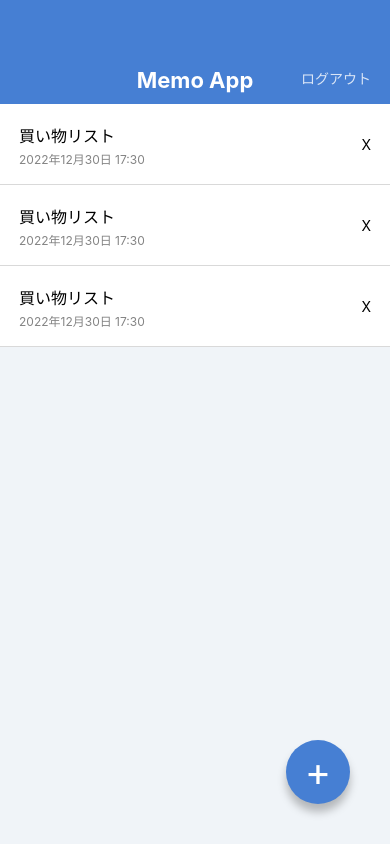
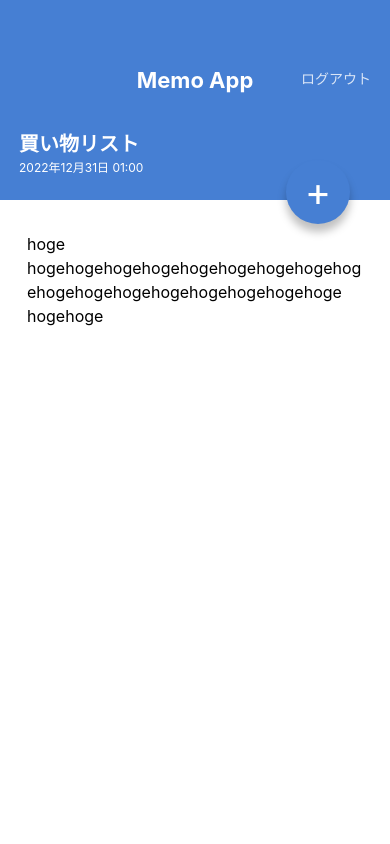
Before and after one commit to tetsu333/MemoAppRN3, a React Native app: screen /MemoList in a window 390 px wide. Built offline with nearby package versions, Linux system fonts and the light colour scheme.

Commit message:
Create MemoDetailScreen

```diff
--- a/App.jsx
+++ b/App.jsx
@@ -1,23 +1,8 @@
 import React from "react";
-import { StyleSheet, View } from "react-native";
 
-import AppBar from "./src/components/AppBar";
-import MemoList from "./src/components/MemoList";
-import CircleButton from "./src/components/CircleButton";
+import MemoListScreen from "./src/screens/MemoListScreen";
+import MemoDetailScreen from "./src/screens/MemoDetailScreen";
 
 export default function App() {
-  return (
-    <View style={styles.container}>
-      <AppBar />
-      <MemoList />
-      <CircleButton>+</CircleButton>
-    </View>
-  );
+  return <MemoDetailScreen />;
 }
-
-const styles = StyleSheet.create({
-  container: {
-    flex: 1,
-    backgroundColor: "#F0F4F8",
-  },
-});
--- a/src/components/CircleButton.jsx
+++ b/src/components/CircleButton.jsx
@@ -1,11 +1,11 @@
 import React from "react";
 import { View, Text, StyleSheet } from "react-native";
-import { string } from "prop-types";
+import { string, shape } from "prop-types";
 
 export default function CircleButton(props) {
-  const { children } = props;
+  const { children, style } = props;
   return (
-    <View style={styles.circleButton}>
+    <View style={[styles.circleButton, style]}>
       <Text style={styles.circleButtonLabel}>{children}</Text>
     </View>
   );
@@ -13,6 +13,11 @@
 
 CircleButton.propTypes = {
   children: string.isRequired,
+  style: shape(),
+};
+
+CircleButton.defaultProps = {
+  style: null,
 };
 
 const styles = StyleSheet.create({
--- /dev/null
+++ b/src/screens/MemoDetailScreen.jsx
@@ -0,0 +1,58 @@
+import React from "react";
+import { View, ScrollView, Text, StyleSheet } from "react-native";
+
+import AppBar from "../components/AppBar";
+import CircleButton from "../components/CircleButton";
+
+export default function MemoDetailScreen() {
+  return (
+    <View style={styles.container}>
+      <AppBar />
+      <View style={styles.memoHeader}>
+        <Text style={styles.memoTitle}>買い物リスト</Text>
+        <Text style={styles.memoDate}>2022年12月31日 01:00</Text>
+      </View>
+      <ScrollView style={styles.memoBody}>
+        <Text style={styles.memoText}>
+          hoge
+          hogehogehogehogehogehogehogehogehogehogehogehogehogehogehogehogehoge
+          hogehoge
+        </Text>
+      </ScrollView>
+      <CircleButton style={{ top: 160, bottom: "auto" }}>+</CircleButton>
+    </View>
+  );
+}
+
+const styles = StyleSheet.create({
+  container: {
+    flex: 1,
+    backgroundColor: "#ffffff",
+  },
+  memoHeader: {
+    backgroundColor: "#467FD3",
+    height: 96,
+    justifyContent: "center",
+    paddingVertical: 24,
+    paddingHorizontal: 19,
+  },
+  memoTitle: {
+    color: "#ffffff",
+    fontSize: 20,
+    lineHeight: 32,
+    fontWeight: "bold",
+  },
+  memoDate: {
+    color: "#ffffff",
+    fontSize: 12,
+    lineHeight: 16,
+  },
+  memoBody: {
+    paddingVertical: 32,
+    paddingHorizontal: 27,
+  },
+  memoText: {
+    fontSize: 16,
+    lineHeight: 24,
+  },
+});
--- /dev/null
+++ b/src/screens/MemoListScreen.jsx
@@ -0,0 +1,23 @@
+import React from "react";
+import { View, StyleSheet } from "react-native";
+
+import AppBar from "../components/AppBar";
+import MemoList from "../components/MemoList";
+import CircleButton from "../components/CircleButton";
+
+export default function MemoListScreen() {
+  return (
+    <View style={styles.container}>
+      <AppBar />
+      <MemoList />
+      <CircleButton>+</CircleButton>
+    </View>
+  );
+}
+
+const styles = StyleSheet.create({
+  container: {
+    flex: 1,
+    backgroundColor: "#F0F4F8",
+  },
+});
```
